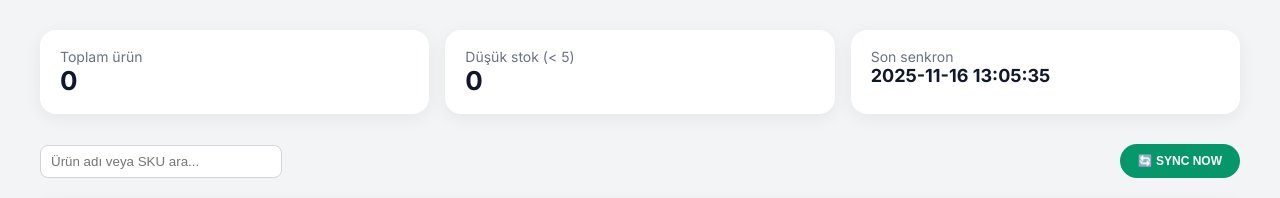
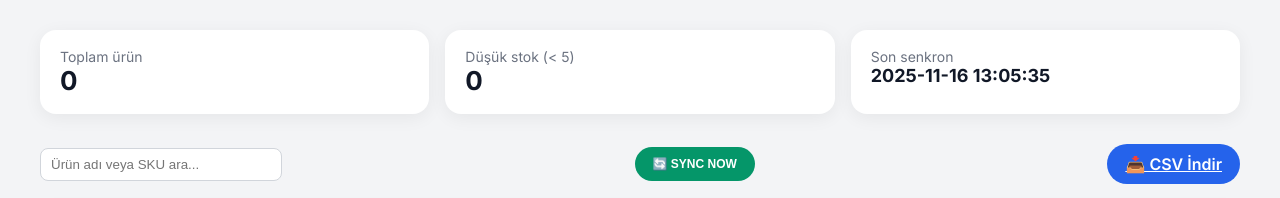
Before and after one commit to denmedia-dm/voorraadsync-backend, a FastAPI app: page /dashboard in a window 1280 px wide. Shown: the part 51-249 px from the top of the page. Run offline with FastAPI, Linux system fonts and the light colour scheme; data that the repository does not hold is empty.

Commit message:
Update dashboard.html

```diff
--- a/templates/dashboard.html
+++ b/templates/dashboard.html
@@ -102,6 +102,9 @@
         </div>
 
         <button class="btn-sync" onclick="syncNow()">🔄 SYNC NOW</button>
+        <a href="/export/csv" class="btn-sync" style="background:#2563eb;">
+    📥 CSV İndir
+</a>
     </div>
 
     <!-- TABLE -->
```
